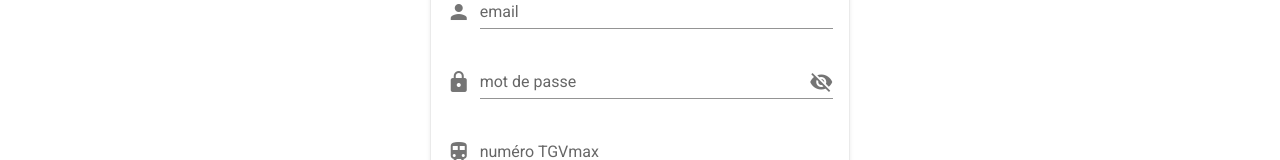
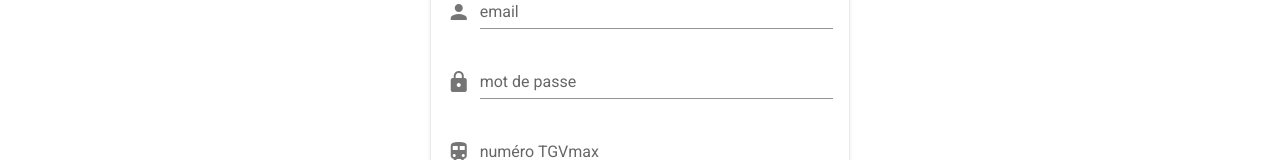
Before and after one commit to benoitdemaegdt/TGVmax, a Vue app in the folder client/: page /inscription in a window 1280 px wide. Shown: the part 331-491 px from the top of the page. Built offline with nearby package versions, Linux system fonts and the light colour scheme.

Commit message:
remove unused fonts and icons

```diff
--- a/client/public/index.html
+++ b/client/public/index.html
@@ -6,8 +6,6 @@
     <meta name="viewport" content="width=device-width,initial-scale=1.0">
     <link rel="icon" href="<%= BASE_URL %>favicon.ico">
     <title>Maxplorateur</title>
-    <link rel="stylesheet" href="https://fonts.googleapis.com/css?family=Roboto:100,300,400,500,700,900">
-    <link rel="stylesheet" href="https://cdn.jsdelivr.net/npm/@mdi/font@latest/css/materialdesignicons.min.css">
     <link rel="stylesheet" href='https://fonts.googleapis.com/css?family=Roboto:300,400,500,700|Material+Icons'>
   </head>
   <body>
--- a/client/src/views/Login.vue
+++ b/client/src/views/Login.vue
@@ -22,7 +22,7 @@
                   v => v.length >= 8 || 'Le mot de passe doit comporter au moins 8 caractères'
                 ]"
                 v-model='password'
-                prepend-icon='mdi-lock'
+                prepend-icon='lock'
                 :append-icon="showPassword ? 'mdi-eye' : 'mdi-eye-off'"
                 @click:append='showPassword = !showPassword'
               />
--- a/client/src/views/Register.vue
+++ b/client/src/views/Register.vue
@@ -22,7 +22,7 @@
                   v => v.length >= 8 || 'Le mot de passe doit comporter au moins 8 caractères'
                 ]"
                 v-model='password'
-                prepend-icon='mdi-lock'
+                prepend-icon='lock'
                 :append-icon="showPassword ? 'mdi-eye' : 'mdi-eye-off'"
                 @click:append='showPassword = !showPassword'
               />
```
